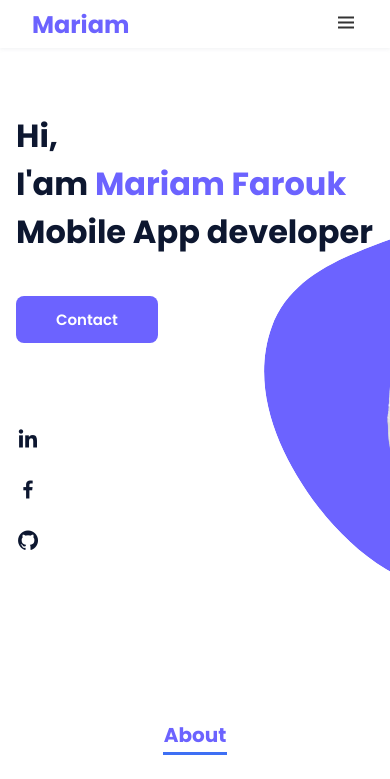
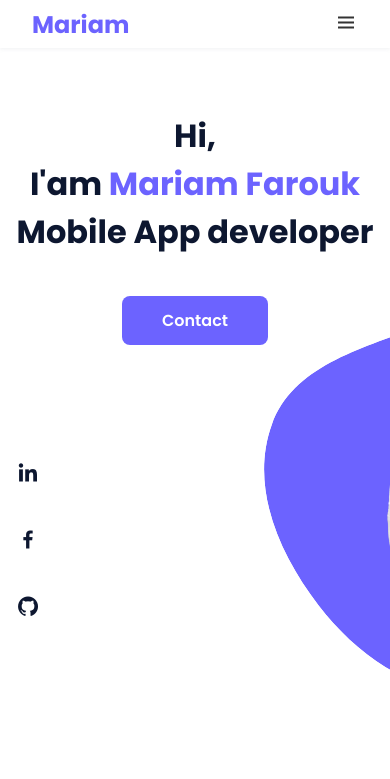
Before and after one commit to mariamfarouk555/Portfolio, a plain HTML site: page index.html in a window 390 px wide. Shown: the top 779 px of the page. Drawn offline with nearby package versions, Linux system fonts and the light colour scheme.

Commit message:
Update styles.css

```diff
--- a/assets/css/styles.css
+++ b/assets/css/styles.css
@@ -1,5 +1,53 @@
 /*===== GOOGLE FONTS =====*/
 @import url("https://fonts.googleapis.com/css2?family=Poppins:wght@400;600;700&display=swap");
+
+/* ===== Mobile View ===== */
+@media screen and (max-width: 768px) {
+    .home {
+        display: flex;
+        flex-direction: column;
+        align-items: center;
+        text-align: center;
+        padding: 2rem 1rem;
+    }
+
+    .home__data {
+        margin-bottom: 2rem;
+    }
+
+    .home__title {
+        font-size: 1.8rem;
+    }
+
+    .home__title-color {
+        font-size: 2rem;
+    }
+
+    .button {
+        padding: 0.7rem 1.5rem;
+        font-size: 1rem;
+    }
+
+    .home__social {
+        display: flex;
+        justify-content: center;
+        gap: 1rem;
+        margin-bottom: 2rem;
+    }
+
+    .home__img {
+        width: 80%;
+        max-width: 300px;
+        height: auto;
+        margin: 0 auto;
+    }
+
+    .home__blob-img {
+        width: 100%;
+        height: auto;
+    }
+}
+
 /*===== VARIABLES CSS =====*/
 :root {
   --header-height: 3rem;
```
